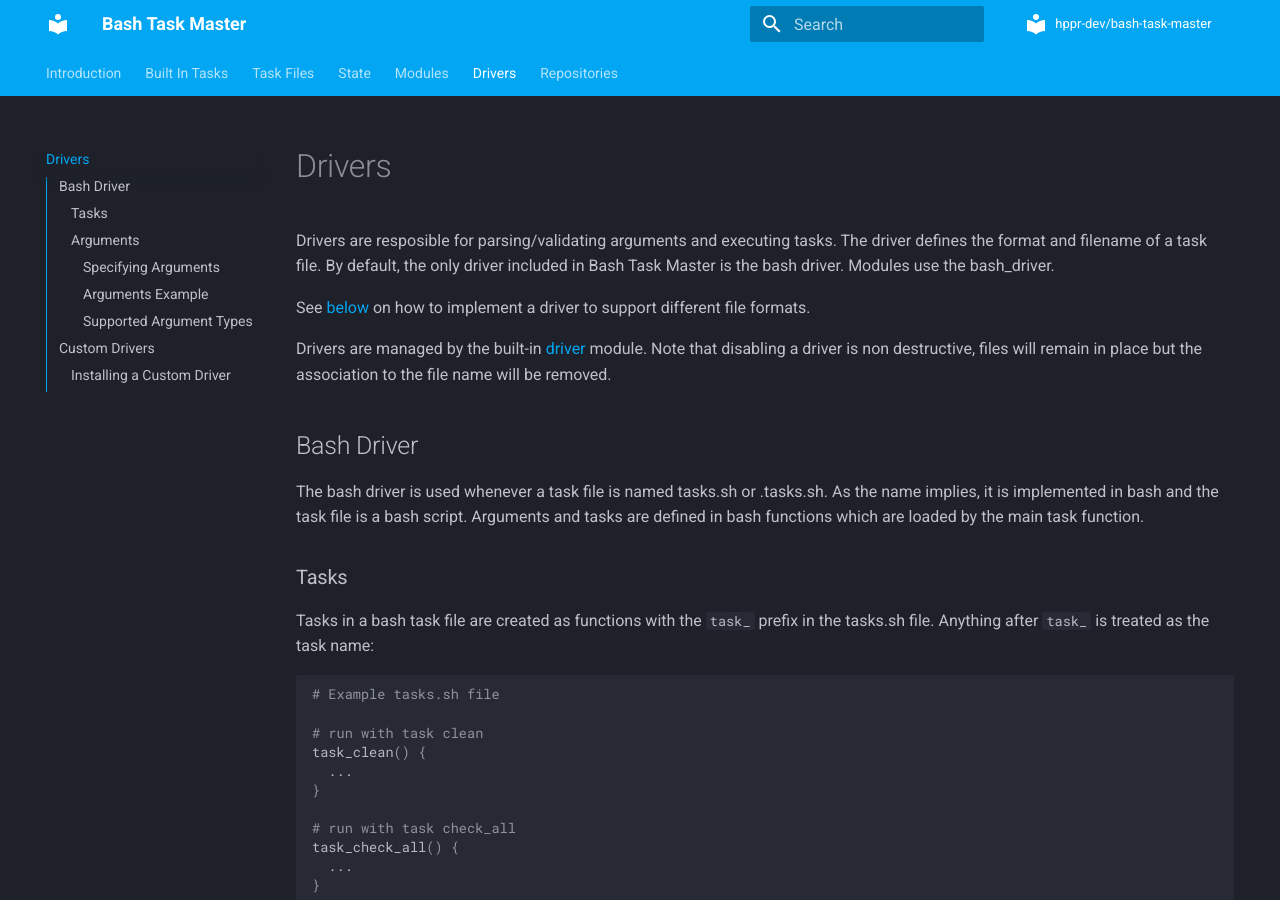
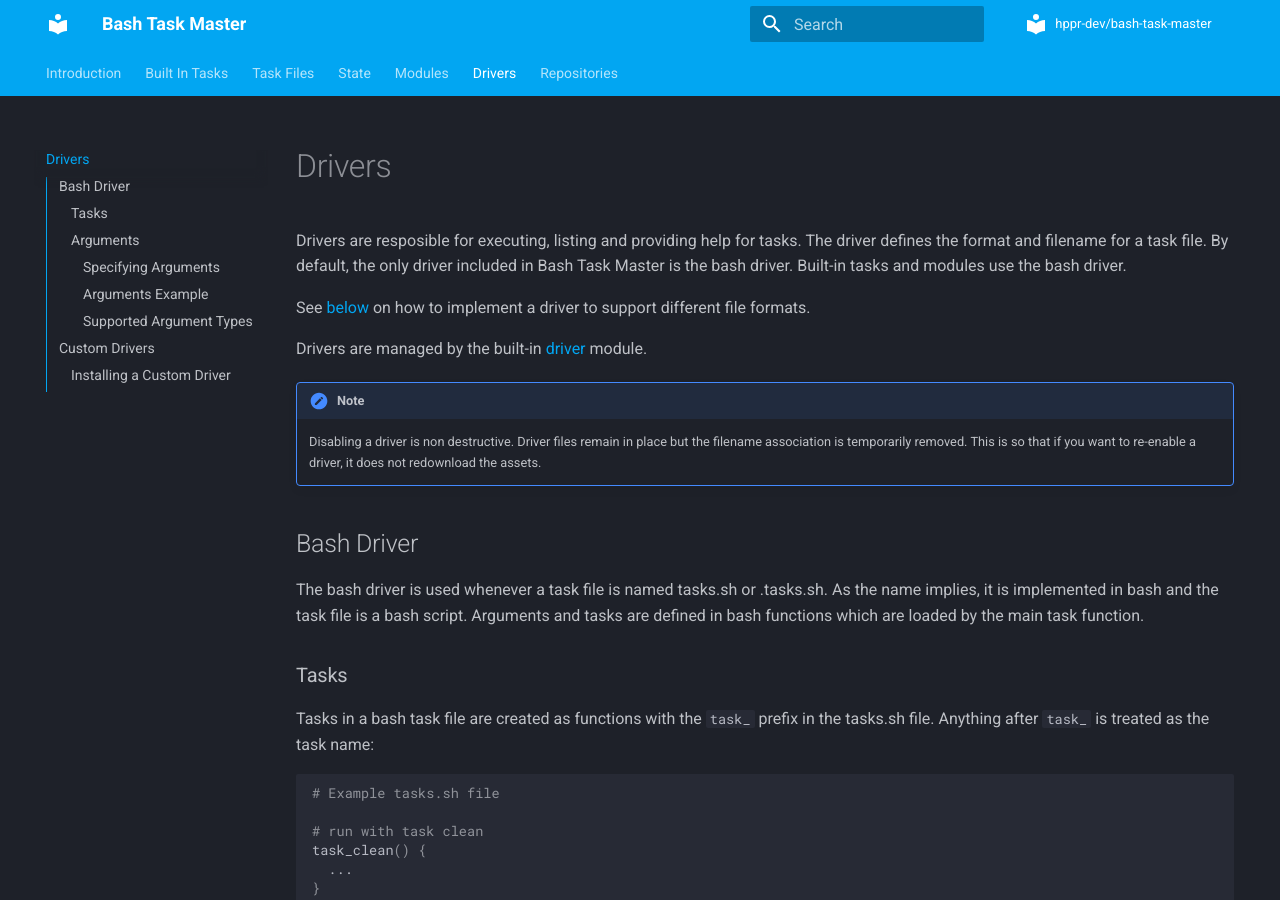
Before and after one commit to hppr-dev/docs-bash-task-master, an MkDocs documentation site: the page built from docs/drivers.md, in a window 1280 px wide and 900 px high. Built offline with MkDocs 1.6.1 and Material for MkDocs 9.7.7, drawn with Linux system fonts in a browser that asks for light colours; comment, search, counter and statistics services are not loaded; some of the changed text lies outside the part shown.

Commit message:
Update drivers.md

````diff
--- a/docs/drivers.md
+++ b/docs/drivers.md
@@ -1,14 +1,18 @@
 # Drivers
 
-Drivers are resposible for parsing/validating arguments and executing tasks.
-The driver defines the format and filename of a task file.
+Drivers are resposible for executing, listing and providing help for tasks.
+The driver defines the format and filename for a task file.
 By default, the only driver included in Bash Task Master is the bash driver.
-Modules use the bash_driver.
+Built-in tasks and modules use the bash driver.
 
 See [below](#custom-drivers) on how to implement a driver to support different file formats.
 
 Drivers are managed by the built-in [driver](/built_in_tasks#driver) module.
-Note that disabling a driver is non destructive, files will remain in place but the association to the file name will be removed.
+
+!!! note
+    Disabling a driver is non destructive.
+    Driver files remain in place but the filename association is temporarily removed.
+    This is so that if you want to re-enable a driver, it does not redownload the assets.
 
 
 ## Bash Driver
@@ -79,7 +83,7 @@
 
     ```
 
-The above specification specifies that the compose command has 3 optional arguments: --name or -n, --host or -h, --iterations or -i.
+The above specification specifies that the compose command has 3 optional arguments: `--name` or `-n`, `--host` or `-h`, `--iterations` or `-i`.
 In the task we could access these values as `ARG_NAME`, `ARG_HOST` and `ARG_ITERATIONS` respectively.
 
 
````
Also changed, not shown: other parts of docs/drivers.md (+3 -3 lines).
